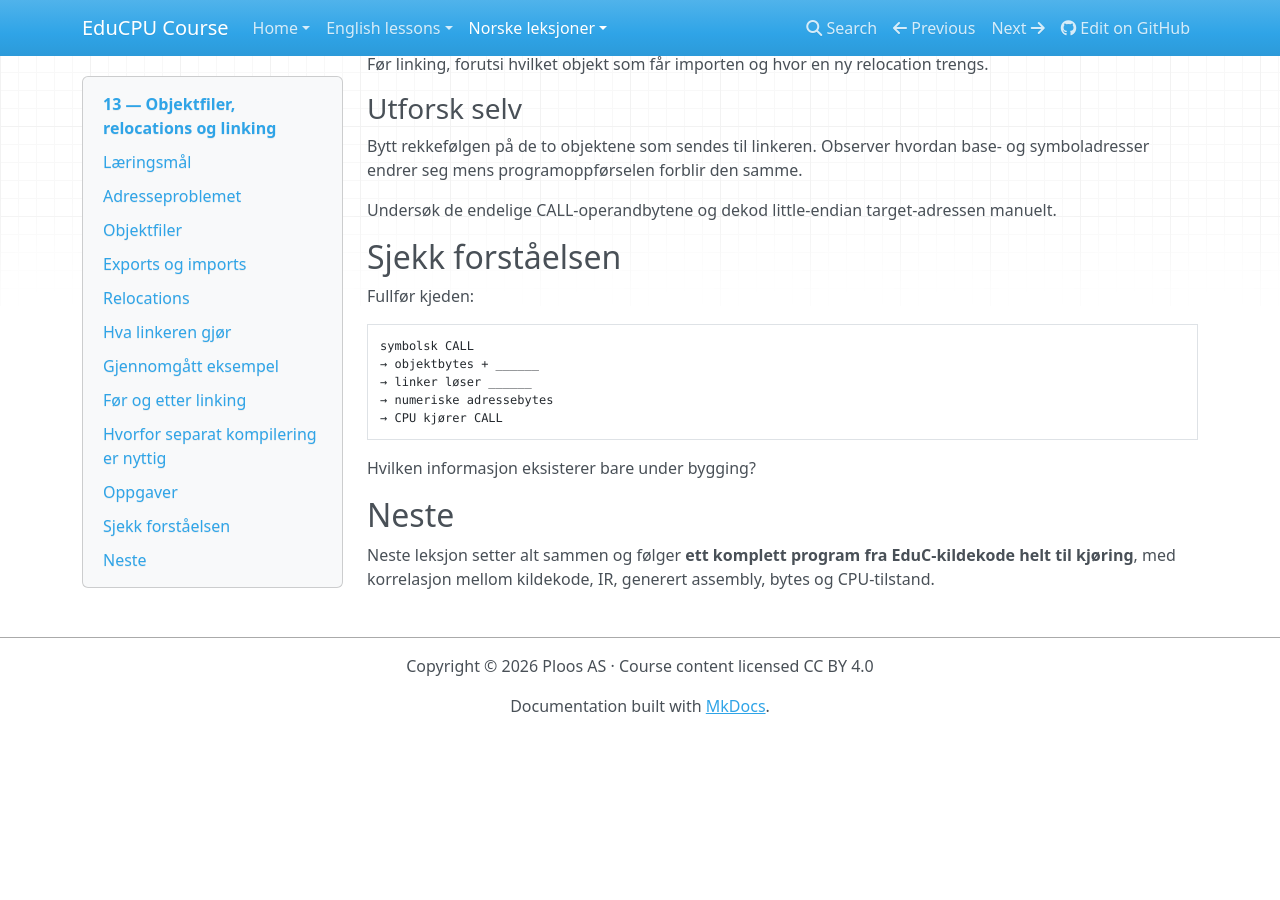
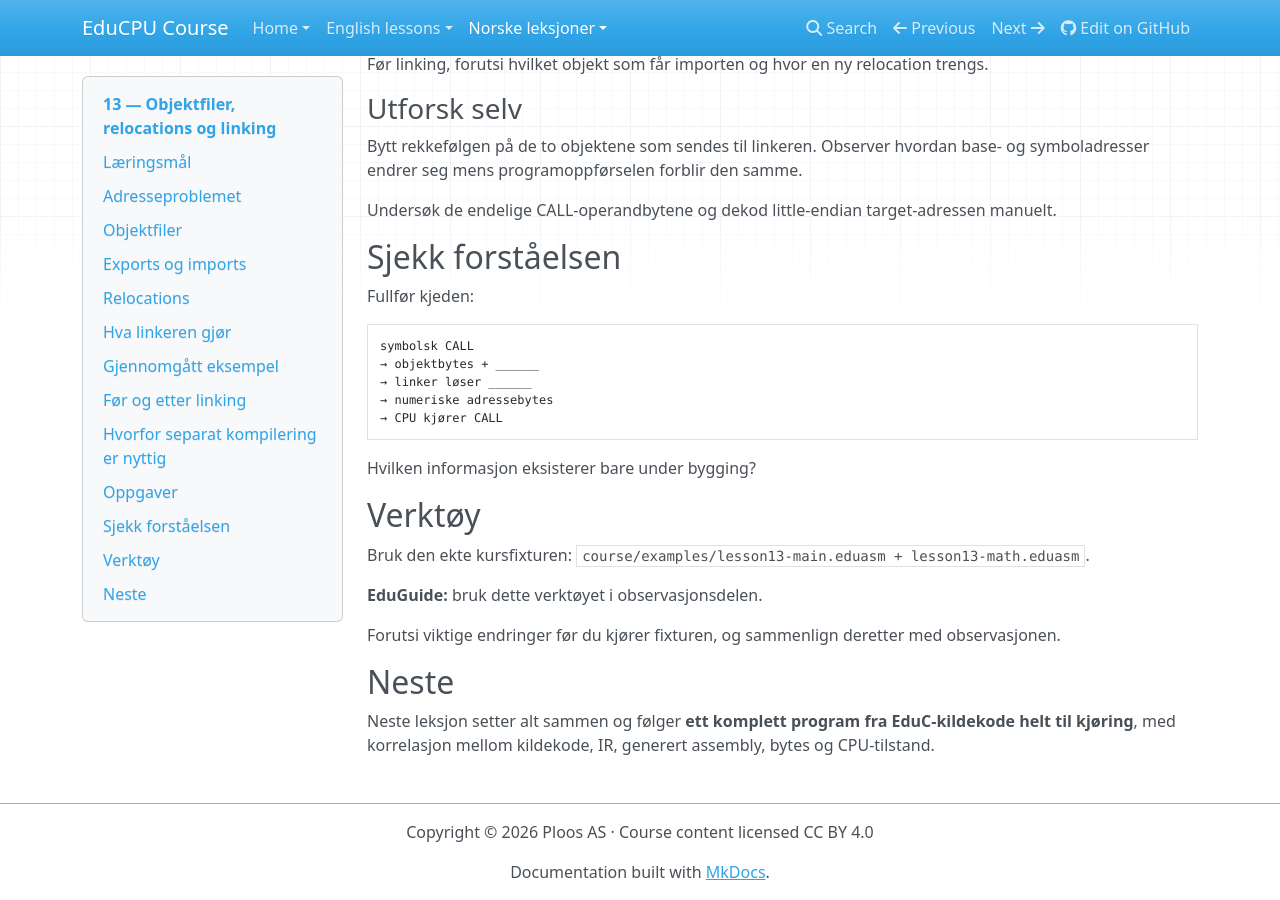
Before and after one commit to Ploos-AS/EduCPU, an MkDocs documentation site: the page built from course/no/lessons/13-objektfiler-relocations-linking.md, in a window 1280 px wide and 900 px high, scrolled down 3783 px. Built offline with MkDocs 1.6.1, drawn with Linux system fonts in a browser that asks for light colours; nearby versions of some CDN libraries; before the commit the page ends 4517 px from its top, so only the background shows below that.

Commit message:
Pedagogy: expose tools and fixture in 13-objektfiler-relocations-linking.md

```diff
--- a/course/no/lessons/13-objektfiler-relocations-linking.md
+++ b/course/no/lessons/13-objektfiler-relocations-linking.md
@@ -210,6 +210,14 @@ symbolsk CALL
 
 Hvilken informasjon eksisterer bare under bygging?
 
+## Verktøy
+
+Bruk den ekte kursfixturen: `course/examples/lesson13-main.eduasm + lesson13-math.eduasm`.
+
+**EduGuide:** bruk dette verktøyet i observasjonsdelen.
+
+Forutsi viktige endringer før du kjører fixturen, og sammenlign deretter med observasjonen.
+
 ## Neste
 
 Neste leksjon setter alt sammen og følger **ett komplett program fra EduC-kildekode helt til kjøring**, med korrelasjon mellom kildekode, IR, generert assembly, bytes og CPU-tilstand.
```
